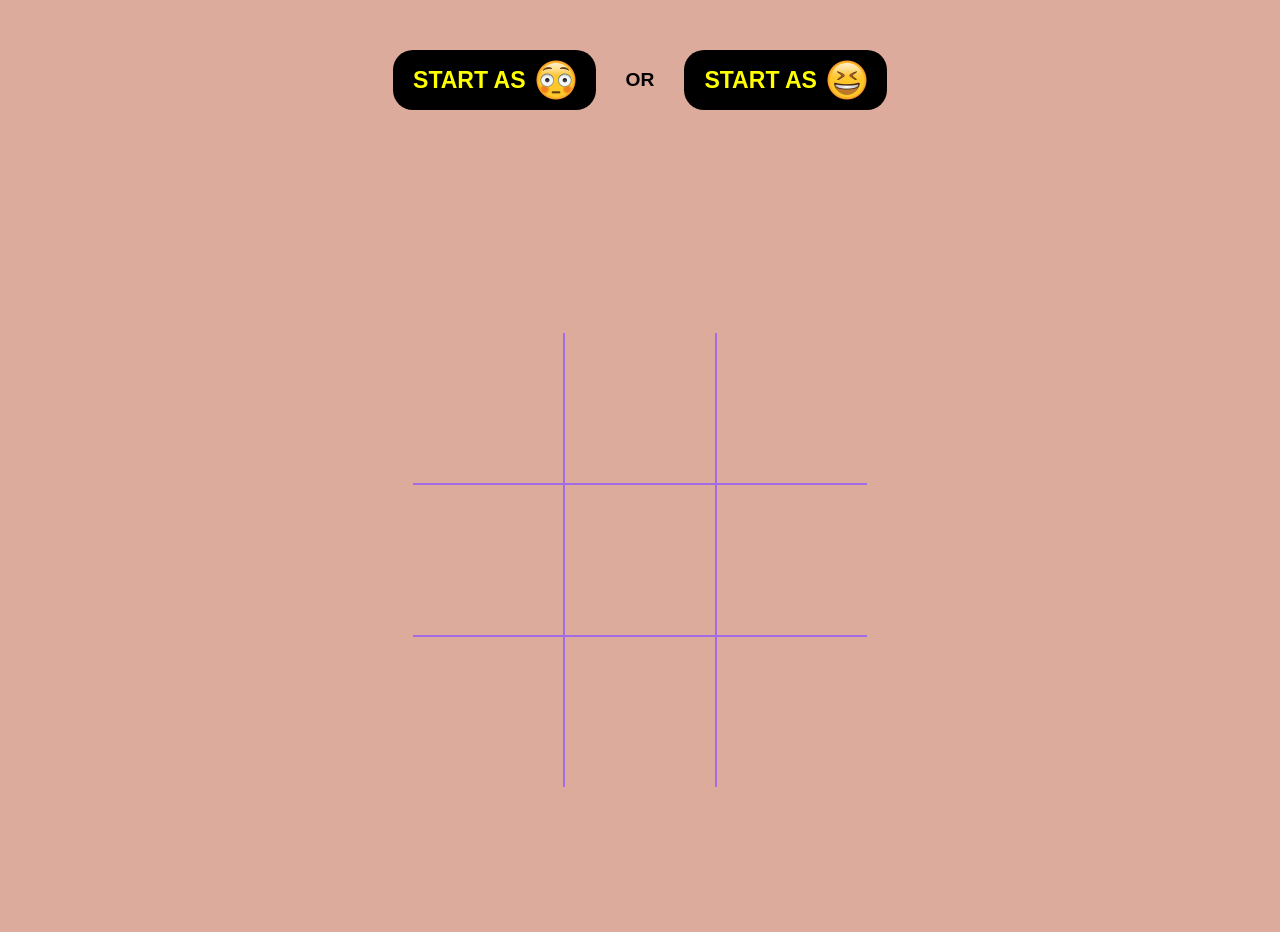
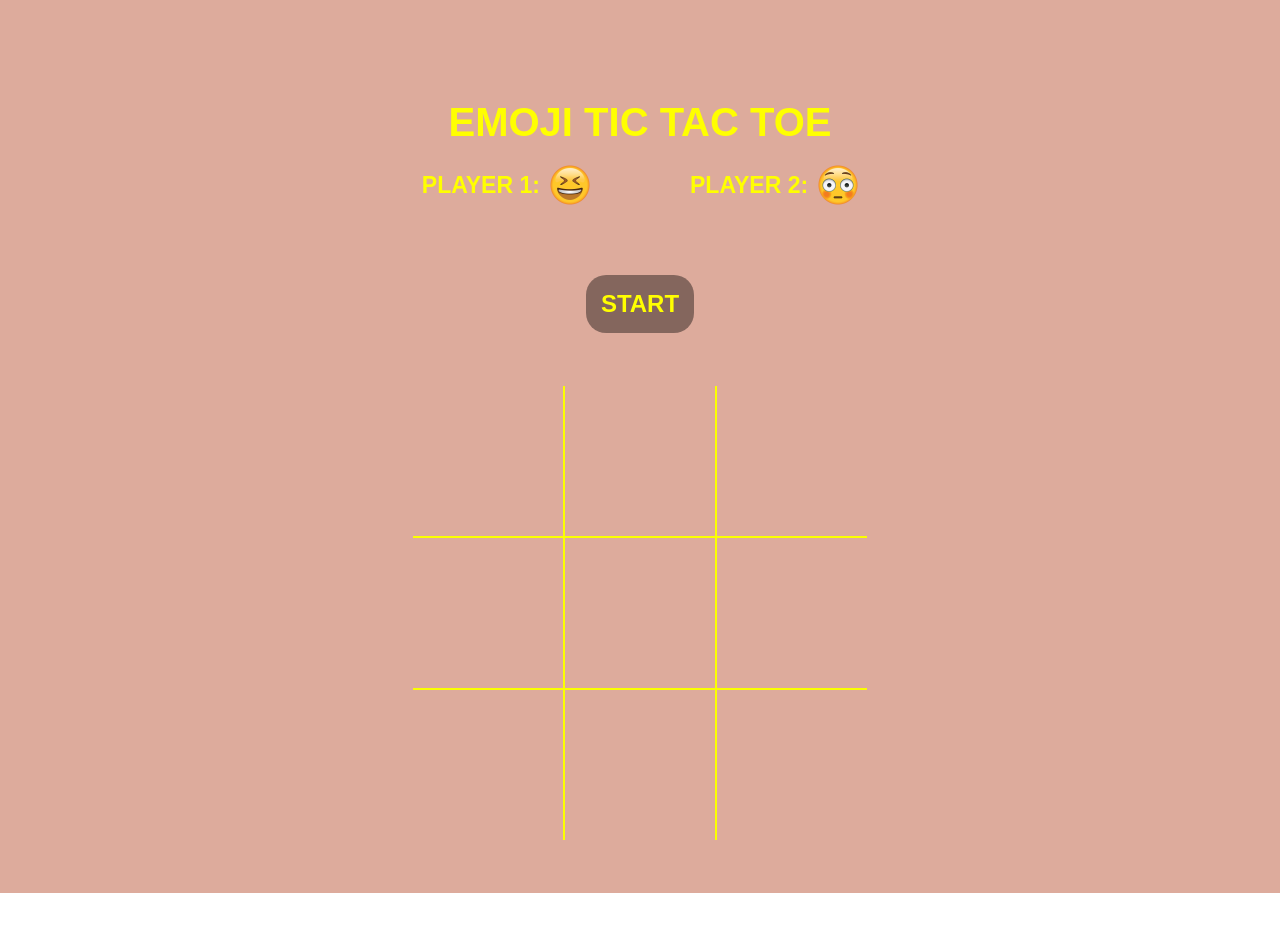
Before and after one commit to mikoppi/Tic-tac-toe, a plain HTML site: page index.html in a window 1280 px wide. After the commit the page ends 893 px from the top, so only its background shows below. Drawn offline with Linux system fonts and the light colour scheme; files whose address does not match are found by name.

Commit message:
Finish the project

```diff
--- a/index.html
+++ b/index.html
@@ -9,10 +9,13 @@
     <link rel="stylesheet" href="style.css">
 </head>
 <body>
+    <h1>EMOJI TIC TAC TOE</h1>
     <div class="start-message">
-        <button id="startButton">START AS  </button>
-        <p>OR</p>
-        <button id="startButton2">START AS  </button>
+        <button id="startButton2">PLAYER 1:  </button>
+        <button id="startButton">PLAYER 2: </button>
+    </div>
+    <div class="start">
+        <button id="beginButton">START</button>
     </div>
     <div class="board" id="board">
         <div class="cell" data-cell></div>
@@ -30,5 +33,6 @@
         <button id="restartButton">RESTART</button>
     </div>
 
+
 </body>
-</html>
+</html
--- a/script.js
+++ b/script.js
@@ -12,6 +12,7 @@ const GameModule=(function() {
 
     //This game needs functions like:
 
+
     //function to start the game
     function startGame() {
         circleTurn=false;
@@ -24,6 +25,7 @@ const GameModule=(function() {
         addHoverEffect(circleTurn);
         document.querySelector('.winning-message').classList.remove('show');
     }
+
 
     //functions to place the marker based on whos turn it is:
 
@@ -86,8 +88,11 @@ const GameModule=(function() {
     }
 
     return {
-        startGame:startGame
+        startGame:startGame,
+
     }
+
+
 
 
 })();
@@ -96,7 +101,5 @@ const GameModule=(function() {
 const restartButton=document.querySelector('#restartButton');
 restartButton.addEventListener('click',GameModule.startGame);
 
-const startWithX=document.querySelector('#startButton');
-startWithX.addEventListener('click',GameModule.startGame)
-const startWithCircle=document.querySelector('#startButton2');
-startWithCircle.addEventListener('click',GameModule.startGame)
+const beginButton=document.querySelector('#beginButton');
+beginButton.addEventListener('click',GameModule.startGame);
--- a/style.css
+++ b/style.css
@@ -15,7 +15,7 @@ body {
 
 .board {
     width: 100vw;
-    height:100vh;
+    height:70vh;
     display: grid;
     grid-template-columns: repeat(3,auto);
     justify-content: center;
@@ -28,7 +28,7 @@ body {
 .cell {
     width:var(--cell-size);
     height:var(--cell-size);
-    border: 1px solid rgb(162, 108, 231);
+    border: 1px solid rgb(251, 255, 0);
     display: flex;
     justify-content: center;
     align-items: center;
@@ -112,8 +112,8 @@ body {
     flex-direction: column;
     font-family: Arial, Helvetica, sans-serif;
     font-weight: 600;
-    font-size: larger;
-    font-size: 30px;
+    font-size: 5vh;
+
 
 
 }
@@ -135,17 +135,18 @@ body {
 }
 
 .start-message {
-    height:20vh;
+    height:10vh;
 
     display: flex;
     flex-direction: row;
     justify-content: center;
     align-items: center;
     background-color: rgb(221, 171, 156) ;
-    gap:30px;
+    gap:60px;
     font-family: Arial, Helvetica, sans-serif;
     font-weight: 600;
     font-size: larger;
+    margin-bottom: 0;
 }
 
 #startButton {
@@ -155,7 +156,7 @@ body {
     display: flex;
     justify-content: center;
     align-items: center;
-    background-color: black;
+    background-color: rgba(0, 0, 0, 0);
     border-radius: 20px;
     border-style: none;
     color: yellow;
@@ -182,7 +183,7 @@ body {
     display: flex;
     justify-content: center;
     align-items: center;
-    background-color: black;
+    background-color: rgba(0, 0, 0, 0);
     border-radius: 20px;
     border-style: none;
     color: yellow;
@@ -200,3 +201,38 @@ body {
     content: '';
     margin-left: 10px;
 }
+
+h1 {
+    display: flex;
+    justify-content: center;
+    align-self: center;
+    background-color: rgb(221, 171, 156)  ;
+    margin:0;
+    padding-top: 100px;
+    font-family: Arial, Helvetica, sans-serif;
+    font-weight: 600;
+    font-size: 5vh;
+    color: yellow;
+}
+
+.start {
+    display: flex;
+    justify-content: center;
+    align-self: center;
+    background-color: rgb(221, 171, 156)  ;
+    margin:0;
+    padding-top: 0;
+
+}
+#beginButton {
+    margin-top: 0;
+    padding: 15px;
+    font-family: Arial, Helvetica, sans-serif;
+    font-weight: 800;
+    font-size:x-large;
+    color: yellow;
+    background-color: rgba(0, 0, 0, 0.404);
+    border-radius: 20px;
+    border-style: none;
+    margin-top: 50px;
+}
```
